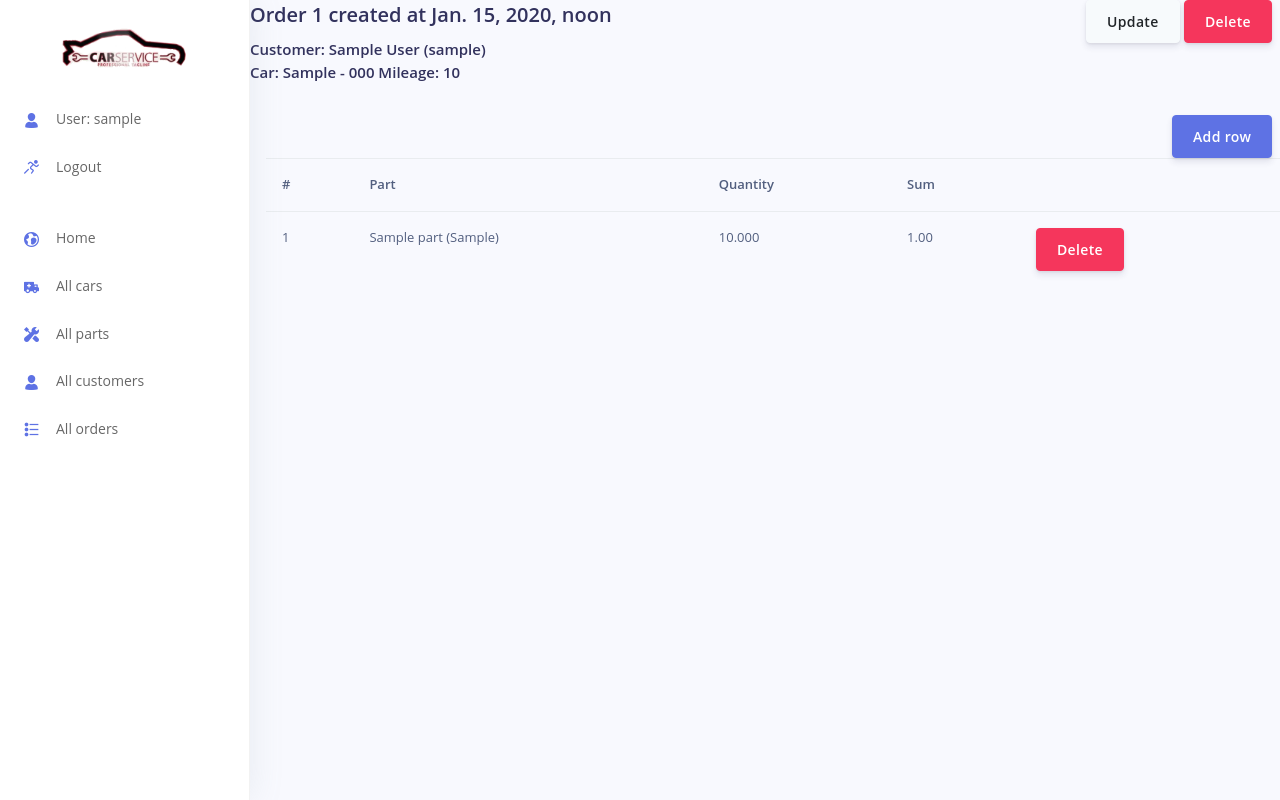
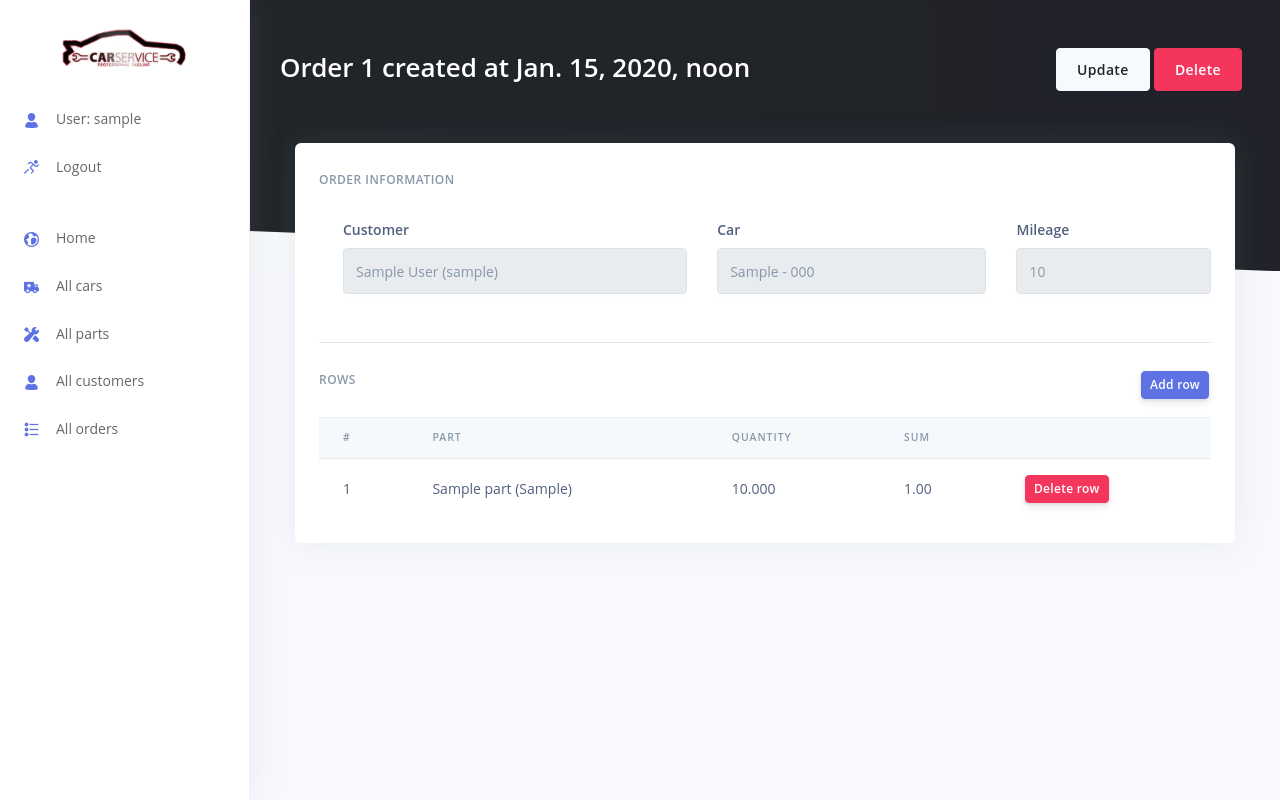
Before and after one commit to Ihor-Ivashov/car-service, a Django app: page /orders/1/ in a window 1280 px wide. Run offline with Django 4.2, Linux system fonts and the light colour scheme; a user stored in the database is signed in; tables that the repository leaves empty hold one stand-in row (values such as "Sample post"); some libraries are stand-ins or nearby versions.

Commit message:
Add style to order detail & order row templates

```diff
--- a/templates/service/order_detail.html
+++ b/templates/service/order_detail.html
@@ -2,53 +2,119 @@
 {% load static %}
 
 {% block content %}
-  <h2>
+
+  <div class="header bg-gradient-dark py-6 py-lg-5">
+    <div class="container-fluid">
+      <div class="header-body text-left mb-8">
+        <div class="row">
+          <div class="col-lg-12 col-md-6">
+            <h1 class="text-white">
+              <a class="text-white" href="">
                 Order {{ order.id }} created at {{ order.created_at }}
+              </a>
               <a href="{% url 'service:order-delete' pk=order.id %}" class="btn btn-danger link-to-page">
                 Delete
               </a>
               <a href="{% url 'service:order-update' pk=order.id %}" class="btn btn-secondary link-to-page">
                 Update
               </a>
-  </h2>
+            </h1>
+          </div>
+        </div>
+      </div>
+    </div>
+    <div class="separator separator-bottom separator-skew zindex-100">
+      <svg x="0" y="0" viewBox="0 0 2560 100" preserveAspectRatio="none" version="1.1" xmlns="http://www.w3.org/2000/svg">
+        <polygon class="fill-secondary" points="0 0 2560 100 0 100"></polygon>
+      </svg>
+    </div>
+  </div>
 
-  <h4>
-    Customer: {{ order.customer.first_name }} {{ order.customer.last_name }} ({{ order.customer.username }})
-    <br>
-    Car: {{ order.car }} Mileage: {{ order.mileage }}
-  </h4>
-  <br>
 
-  <a href="{% url 'service:order-row-create' pk=order.id %}" class="btn btn-primary link-to-page">
+  <div class="container-fluid mt--8">
+    <div class="col-xl-12 order-xl-1">
+      <div class="card">
+        <div class="card-body">
+          <h6 class="heading-small text-muted mb-4">Order information</h6>
+          <div class="pl-lg-4">
+            <div class="row">
+              <div class="col-lg-5">
+                <div class="form-group">
+                  <label class="form-control-label" for="customer">Customer</label>
+                  <input type="text" id="customer" class="form-control" placeholder="customer" value="{{ order.customer.first_name }} {{ order.customer.last_name }} ({{ order.customer.username }})" readonly>
+                </div>
+              </div>
+              <div class="col-lg-4">
+                <div class="form-group">
+                  <label class="form-control-label" for="car">Car</label>
+                  <input type="email" id="car" class="form-control" placeholder="Car" value="{{ order.car }}" readonly>
+                </div>
+              </div>
+              <div class="col-lg-3">
+                <div class="form-group">
+                  <label class="form-control-label" for="mileage">Mileage</label>
+                  <input type="email" id="mileage" class="form-control" placeholder="Mileage" value="{{ order.mileage }}" readonly>
+                </div>
+              </div>
+            </div>
+          </div>
+          <hr class="my-4" />
+          <h6 class="heading-small text-muted mb-4">
+            Rows
+            <a href="{% url 'service:order-row-create' pk=order.id %}" class="btn btn-sm btn-primary link-to-page">
               Add row
             </a>
+          </h6>
+          <div class="table-responsive">
+            <table class="table align-items-center table-flush">
+              <thead class="thead-light">
+                <tr>
+                  <th scope="col" class="sort">#</th>
+                  <th scope="col" class="sort">Part</th>
+                  <th scope="col" class="sort">Quantity</th>
+                  <th scope="col" class="sort">Sum</th>
+                  <th scope="col"></th>
+                </tr>
+              </thead>
 
-  <div class="ml-3">
-    <table class="table">
-      <tr>
-        <th>#</th>
-        <th>Part</th>
-        <th>Quantity</th>
-        <th>Sum</th>
-        <th></th>
-      </tr>
               {% for row in order.order_rows.all %}
                 <tr>
-        <td>{{ row.id }}</td>
-        <td>{{ row.part }}</td>
-        <td>{{ row.quantity }}</td>
-        <td>{{ row.sum }}</td>
+                  <td>
+                    <span class="text-sm">
+                      {{ row.id }}
+                    </span>
+                  </td>
+                  <td>
+                    <span class="text-sm">
+                      {{ row.part }}
+                    </span>
+                  </td>
+                  <td>
+                    <span class="text-sm">
+                      {{ row.quantity }}
+                    </span>
+                  </td>
+                  <td>
+                    <span class="text-sm">
+                      {{ row.sum }}
+                    </span>
+                  </td>
                   <td>
                     <form method="POST" action="{% url 'service:order-row-delete' pk=row.id %}">
                       {% csrf_token %}
                       <input name="_method" type="hidden" value="DELETE">
-            <button type="submit" class="btn btn-xs btn-danger btn-flat show_confirm" data-toggle="tooltip" title='Delete'>Delete</button>
+                      <button type="submit" class="btn btn-sm btn-danger btn-flat show_confirm" data-toggle="tooltip" title='Delete'>Delete row</button>
                     </form>
                   </td>
                 </tr>
               {% endfor %}
             </table>
           </div>
+          {% block new_row %}{% endblock %}
+        </div>
+      </div>
+    </div>
+  </div>
 {% endblock %}
 
 {% block javascripts %}
```
Also changed, not shown: templates/service/order_row_form.html (+17 -38 lines). Lines whose indentation alone changed are shown as unchanged.
